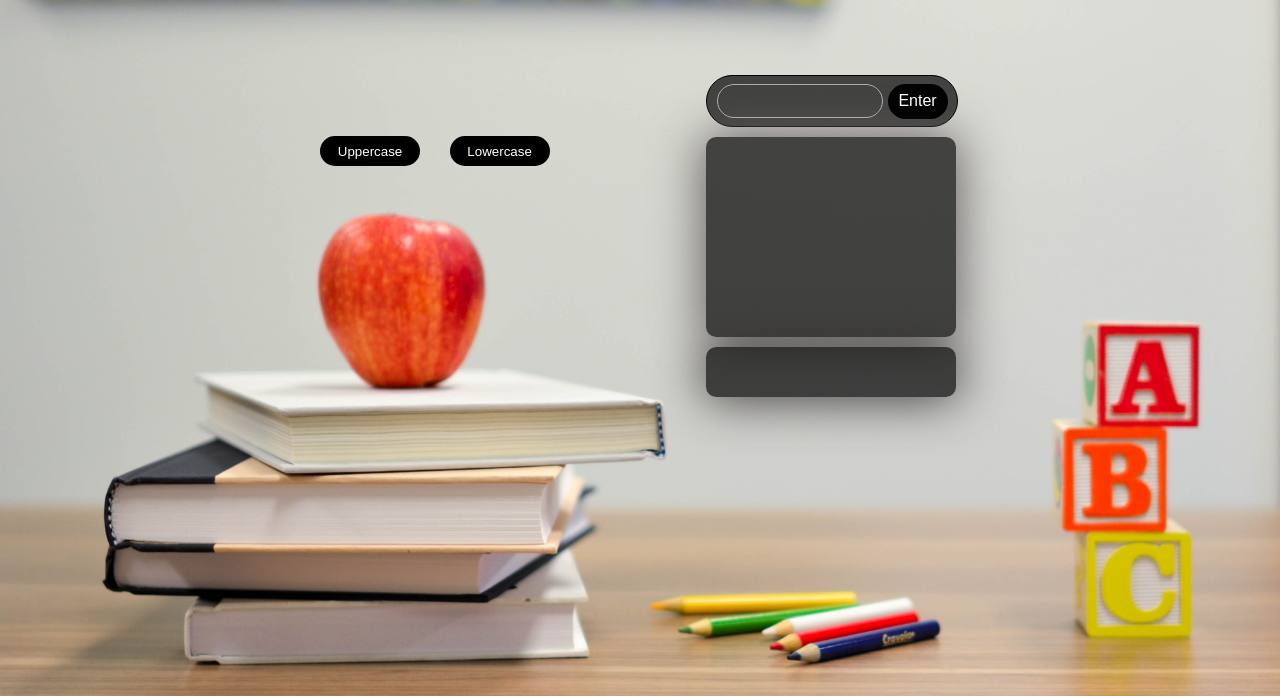
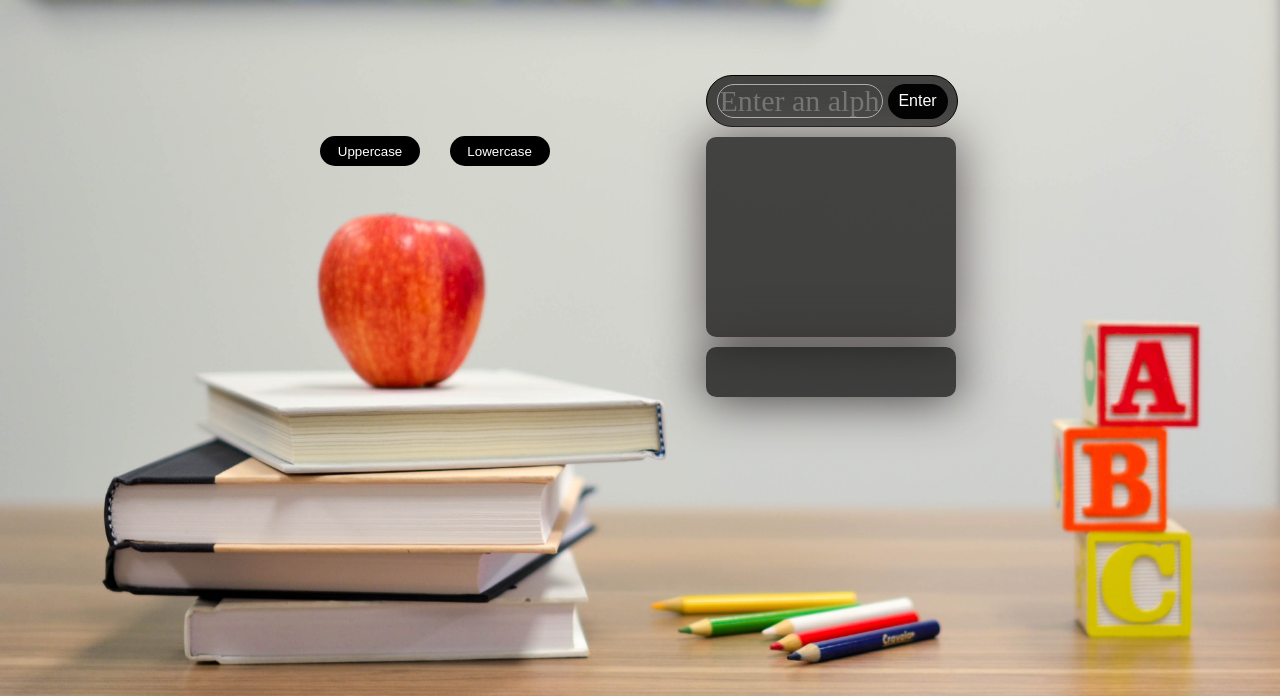
Before and after one commit to AlexWeb07/AlphaPath, a plain HTML site: page index.html in a window 1280 px wide. Shown: the part 104-800 px from the top of the page. Drawn offline with Linux system fonts and the light colour scheme.

Commit message:
Update index.html

```diff
--- a/index.html
+++ b/index.html
@@ -338,7 +338,7 @@
     </div>
    <div class="container">
     <div class="take">
-        <input type="text" name="Enter the alphabet" id="alpha">
+        <input type="text" placeholder="Enter an alphabet" id="alpha">
         <input type="button" value="Enter" onclick="res()" id="btn">
     </div>
     <div class="give">
```
